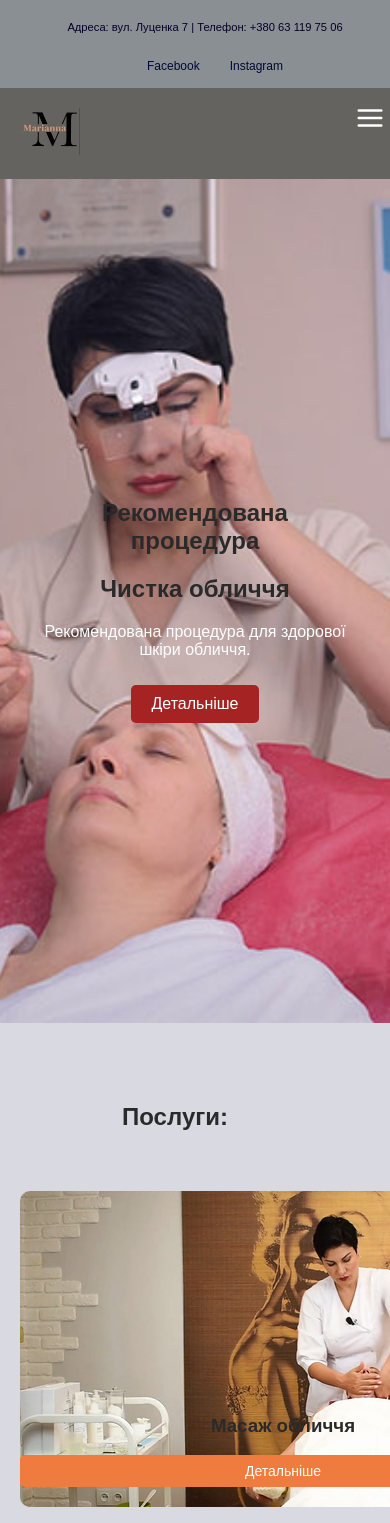
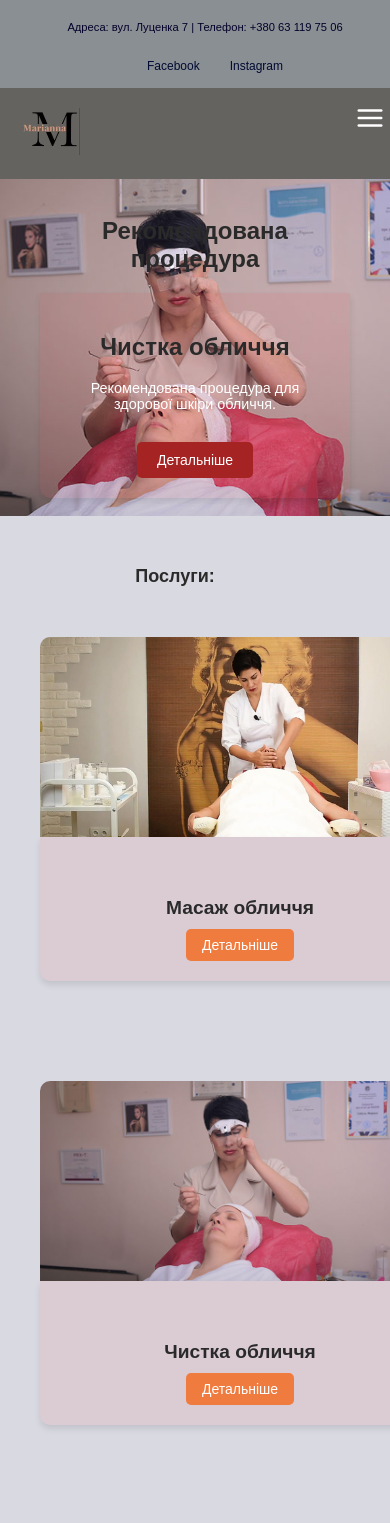
Before and after one commit to kolyalak/cosmetology-salon-website, a React (Create React App) app: page / in a window 390 px wide. Shown: the top 1523 px of the page. Built offline with nearby package versions, Linux system fonts and the light colour scheme.

Commit message:
Update v9(style_homePage_ServiceCard)

```diff
--- a/src/components/ServiceCard.jsx
+++ b/src/components/ServiceCard.jsx
@@ -4,20 +4,14 @@ import '../styles/ServiceCard.css';
 
 const ServiceCard = ({ name, description, details, image, isRecommended }) => {
   return (
-    <div
-      className={`service-card `}
-      style={{ backgroundImage: `url(${image})` }}
-    >
+    <div className={`service-card ${isRecommended ? 'recommended' : ''}`}>
+      <div className="service-image" style={{ backgroundImage: `url(${image})` }}></div>
       <div className="service-content">
         <h3>{name}</h3>
-
-          <p>{description}</p>
-
-          <Link to={details} className="details-button">Детальніше</Link>
-
+        {description && <p>{description}</p>}
+        <Link to={details} className="details-button">Детальніше</Link>
       </div>
     </div>
-
   );
 };
 
--- a/src/pages/HomePage.jsx
+++ b/src/pages/HomePage.jsx
@@ -5,7 +5,7 @@ import procedureImage from "../assets/face-cleaning.jpg";
 import massageImage from "../assets/face-massage.jpg";
 import careImage from "../assets/face-care.jpg";
 import peelingImage from "../assets/face-piling.jpg";
-import aboutImage from "../assets/about.jpg"
+import aboutImage from "../assets/about.jpg";
 import { Link } from "react-router-dom";
 
 const HomePage = () => {
@@ -35,12 +35,12 @@ const HomePage = () => {
         </div>
       </section>
 
-
       <section className="all-services">
         <h2 className="services_care">Послуги:</h2>
         <div className="services-grid">
           {otherServices.map((service, index) => (
-            <ServiceCard key={index} name={service.name} details={service.details} image={service.image} />
+            <ServiceCard key={index} name={service.name} details={service.details} image={service.image}   isRecommended={recommendedService.name === service.name}
+            />
           ))}
         </div>
       </section>
@@ -49,7 +49,7 @@ const HomePage = () => {
         <div className="container">
           <h1>Косметологічний кабінет "Маріанна"</h1>
           <p>Ми пропонуємо послуги косметолога.</p>
-            <p> У нашому косметологічному кабінеті Ви зможете покращити зовнішній вигляд шкіри обличчя:</p>
+          <p> У нашому косметологічному кабінеті Ви зможете покращити зовнішній вигляд шкіри обличчя:</p>
           <ul>
             <li>Омолодити</li>
             <li>Підтягнути</li>
@@ -62,13 +62,11 @@ const HomePage = () => {
         </div>
         <img src={aboutImage} alt="Косметологічний кабінет" />
       </section>
-
     </div>
   );
 };
 
 export default HomePage;
-
 
 // // const faceMassageService = [
 // //   { name: 'Масаж обличчя', details: '/service/2' },
--- a/src/styles/Header.css
+++ b/src/styles/Header.css
@@ -1,4 +1,5 @@
 /* === БАЗОВІ СТИЛІ === */
+
 .navbar-area {
   background-color: #64635f;
   color: white;
--- a/src/styles/HomePage.css
+++ b/src/styles/HomePage.css
@@ -82,10 +82,17 @@ body {
 
 .service-card img {
   width: 100%;
-  height: 200px;
+  height: 100%;
   border-radius: 10px;
   margin-bottom: 10px;
-  object-fit: cover;
+  object-fit: contain;
+}
+.service-card img {
+  width: 100%;
+  height: 100%;
+  border-radius: 10px;
+  margin-bottom: 10px;
+  object-fit: contain; /* Зображення не обрізатимуться */
 }
 
 .all-services {
@@ -164,3 +171,83 @@ body {
   text-decoration: none;
   border-radius: 5px;
 }
+
+/* Грід для послуг (2 в рядку) */
+/* .services-grid {
+  display: grid;
+  align-items: center;
+  grid-template-columns: repeat(auto-fit, minmax(280px, 1fr));
+  gap: 20px;
+  margin: 0 auto;
+  max-width: 1200px;
+  box-sizing: border-box;
+}
+*/
+
+/* Оновлений стиль для карток послуг */
+/* .service-card {
+  background: rgba(9, 106, 32, 0);
+  padding: 20px;
+  border-radius: 10px;
+  text-align: center;
+  box-shadow: 0 4px 8px rgba(0, 0, 0, 0);
+} */
+
+
+
+/* Адаптивність для мобільних пристроїв */
+@media (max-width: 768px) {
+  .recommended-service {
+    height: 60vh; /* Зменшуємо висоту банера на мобільних */
+    background-position: center center; /* Центруємо зображення */
+  }
+
+  .recommended-service .details-button {
+    font-size: 14px; /* Зменшуємо розмір кнопки */
+  }
+
+  .services_care {
+    margin: 30px 20px;
+  }
+
+  .services-grid {
+    grid-template-columns: repeat(auto-fit, minmax(400px, 1fr)); /* Додаткове зменшення для мобільних */
+  }
+
+  .about-center {
+    flex-direction: column; /* Переводимо блок в колонку */
+    align-items: center; /* Центруємо елементи */
+    text-align: center;
+  }
+
+  .about-center img {
+    width: 80%; /* Зменшуємо розмір зображення на мобільних */
+    margin-left: 0; /* Прибираємо відступ */
+    margin-right: 0;
+    margin-top: 10px;
+    height: auto; /* Дозволяємо зображенню зберігати пропорції */
+  }
+
+  .container {
+    width: 90%; /* Збільшуємо ширину контейнера на мобільних */
+  }
+}
+
+@media (max-width: 480px) {
+  .recommended-service {
+    height: 40vh; /* Ще зменшуємо висоту банера на маленьких екранах */
+  }
+
+  .services_care {
+    font-size: 18px; /* Зменшуємо шрифт */
+  }
+
+  .about-center {
+    padding: 20px; /* Зменшуємо відступи */
+  }
+
+  .button {
+    padding: 8px 15px; /* Зменшуємо розміри кнопки */
+    font-size: 14px;
+  }
+}
--- a/src/styles/ServiceCard.css
+++ b/src/styles/ServiceCard.css
@@ -1,59 +1,57 @@
+/* Стилі для карток послуг */
 .service-card {
   position: relative;
-  display: flex;
-  justify-content: center;
-  align-items: center;
+  width: 100%;
   border-radius: 10px;
+  box-shadow: 0 4px 8px rgba(0, 0, 0, 0.2);
   overflow: hidden;
-  background-size: cover;
-  background-position: center;
   cursor: pointer;
   transition: transform 0.3s ease, box-shadow 0.3s ease;
 }
+
+/* Картинка вгорі */
+.service-image {
+  width: 100%;
+  height: 200px;
+  background-size: cover;
+  background-position: center;
+  border-top-left-radius: 10px;
+  border-top-right-radius: 10px;
+}
+
+/* Контент під картинкою */
+.service-content {
+  padding: 20px;
+  text-align: center;
+  background-color: #f01c1c12; /* Фон для звичайних карток */
+  border-bottom-left-radius: 10px;
+  border-bottom-right-radius: 10px;
+  box-shadow: 0 4px 6px rgba(0, 0, 0, 0.1);
+}
+
+
 
 .service-card:hover {
   transform: scale(1.05);
   box-shadow: 0 10px 20px rgba(0, 0, 0, 0.3);
 }
 
-.service-card:not(.recommended) {
-  width: 486px;
-  height: 275.7px;
+.service-content h3 {
+  font-size: 1.2rem;
+  margin-bottom: 10px;
 }
 
-.service-card:not(.recommended) .service-content {
-  position: absolute;
-  bottom: 0;
-  width: 100%;
-  height: 122px;
-  background: rgba(255, 255, 255, 0);
-  text-align: center;
-  padding: 10px;
-  object-fit: fill;
-}
-.service-content img{
-  scale: 0.1;
+.service-content p {
+  font-size: 0.9rem;
+  margin-bottom: 20px;
 }
 
 .details-button {
-  display: block;
-  margin: 10px auto 0;
+  display: inline-block;
   padding: 8px 16px;
   background-color: #f07b3f;
   border: none;
   border-radius: 5px;
   color: #fff;
   font-size: 14px;
-  text-decoration: none;
-  transition: background-color 0.3s ease;
 }
-
-.details-button:hover {
-  background-color: #e06625;
-}
-
-/* Рекомендована послуга */
-.service-card.recommended {
-  width: 80%;
-  height: calc(80vh - 200px);
-}
```
